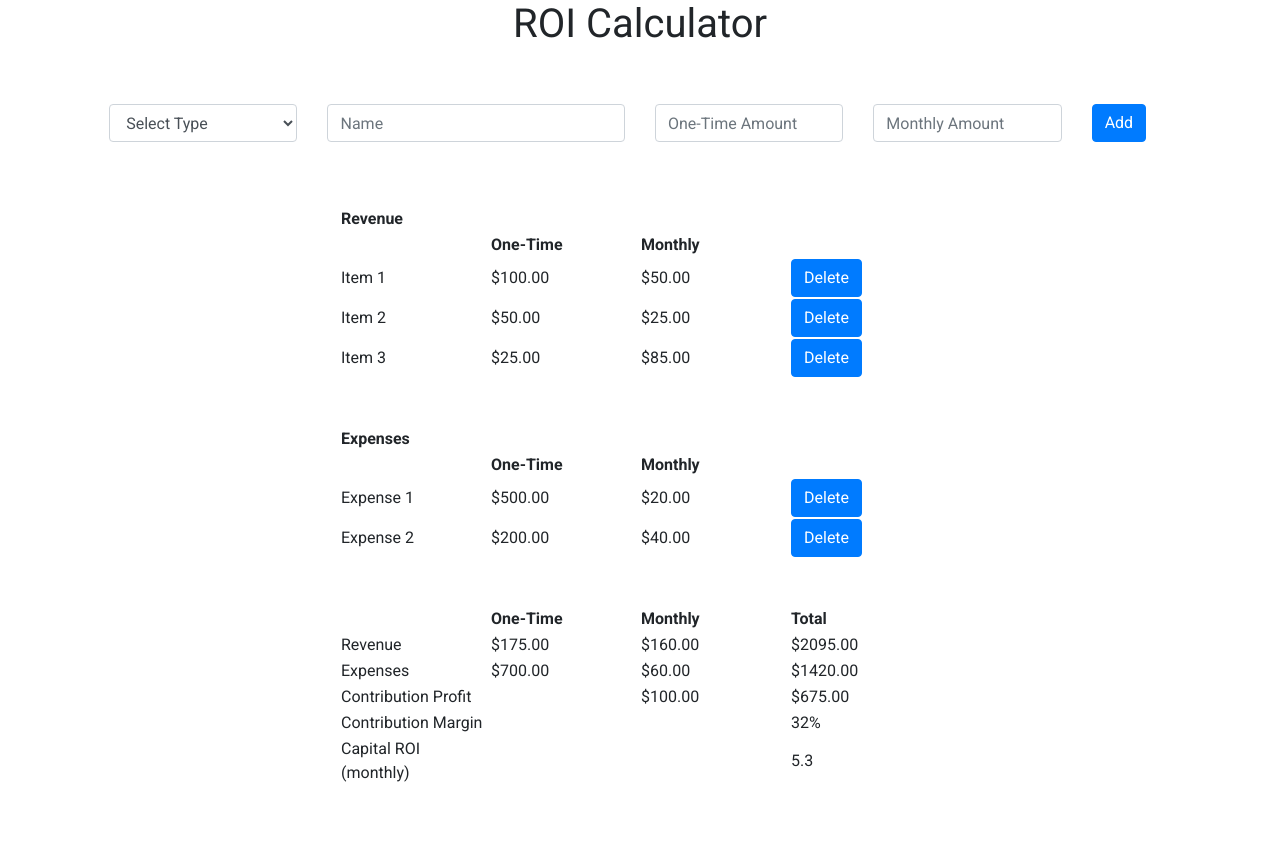
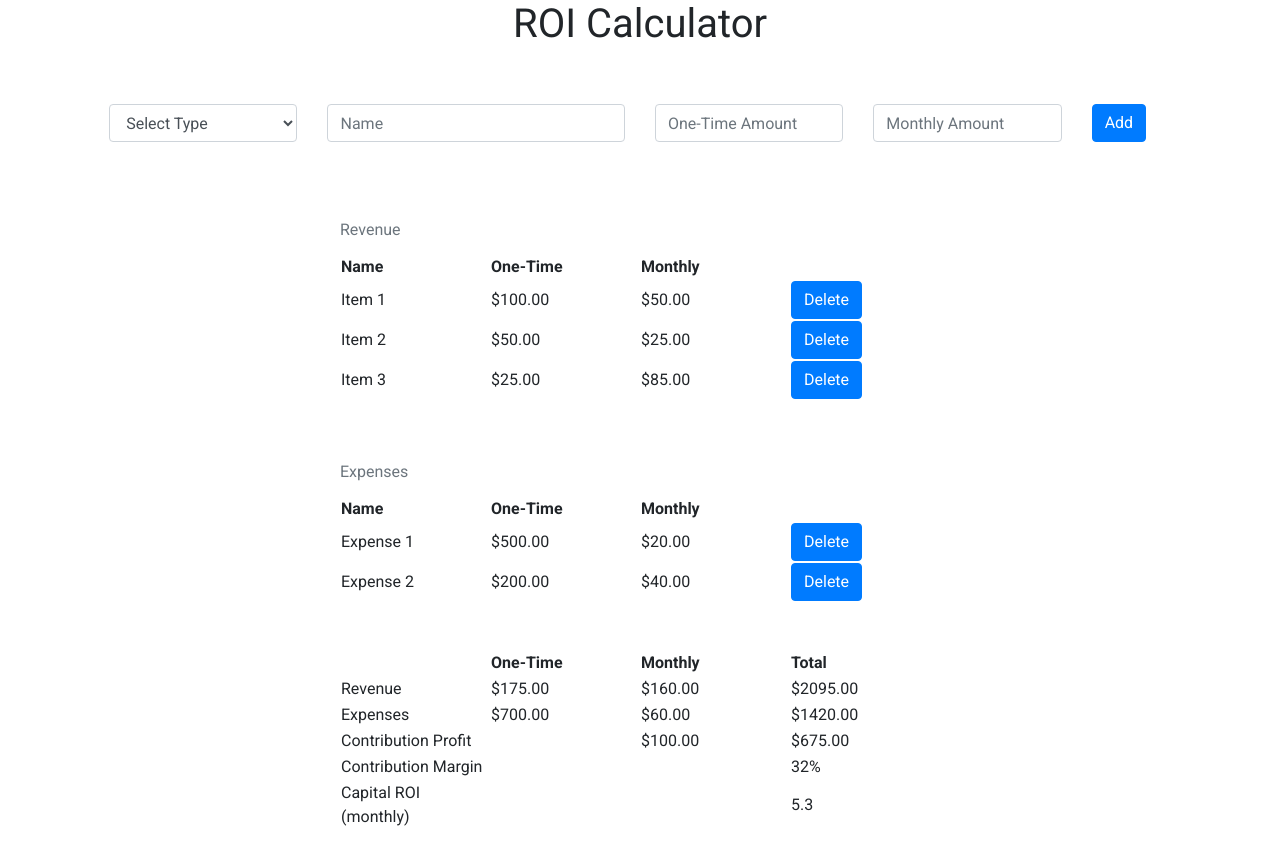
Before and after one commit to zayolab/developer-exercise, a React (Create React App) app: page / in a window 1280 px wide. Shown: the top 864 px of the page. Before the commit the page ends 834 px from the top, so only its background shows below. Built offline with nearby package versions, Linux system fonts and the light colour scheme.

Commit message:
added captions to table for more semantic HTML and accessibility

```diff
--- a/src/App.css
+++ b/src/App.css
@@ -12,6 +12,10 @@
   display: flex;
   flex-direction: column;
   align-items: center;
+}
+
+caption {
+  caption-side: top;
 }
 
 .expenses-table, .revenue-table, .totals-table {
--- a/src/App.js
+++ b/src/App.js
@@ -246,12 +246,13 @@ class App extends Component {
         <div className="roi-tables">
           {/* Revenue Table */}
           <table className="revenue-table">
+          <caption>
+            Revenue
+          </caption>
             <thead>
+
               <tr>
-                <th>Revenue</th>
-              </tr>
-              <tr>
-                <th></th>
+                <th>Name</th>
                 <th>One-Time</th>
                 <th>Monthly</th>
                 <th></th>
@@ -263,12 +264,12 @@ class App extends Component {
           </table>
           {/* Expenses Table */}
           <table className="expenses-table">
+          <caption>
+            Expenses
+          </caption>
             <thead>
               <tr>
-                <th>Expenses</th>
-              </tr>
-              <tr>
-                <th></th>
+                <th>Name</th>
                 <th>One-Time</th>
                 <th>Monthly</th>
                 <th></th>
```
